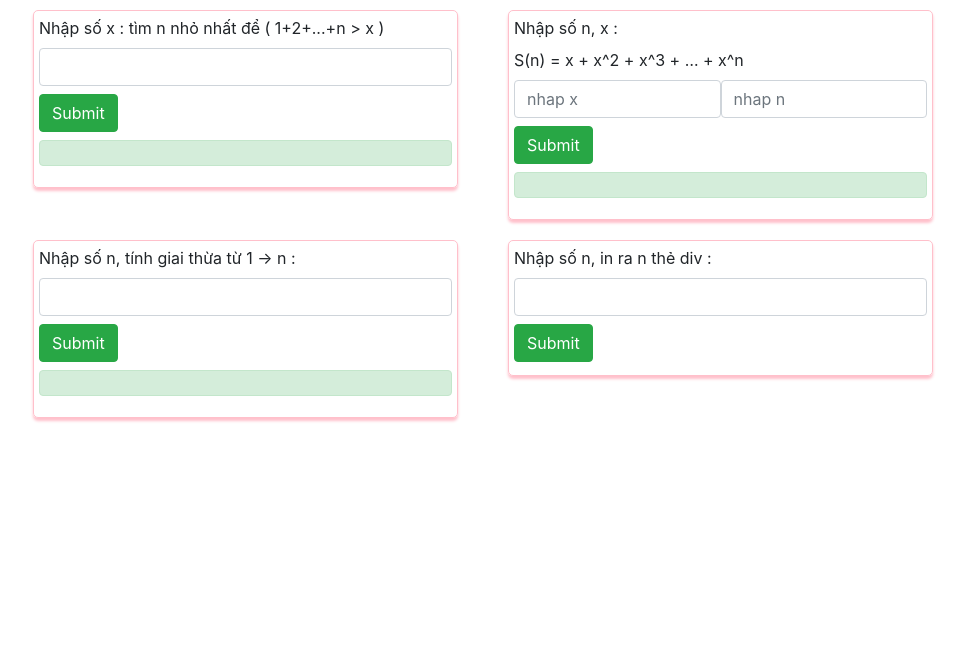
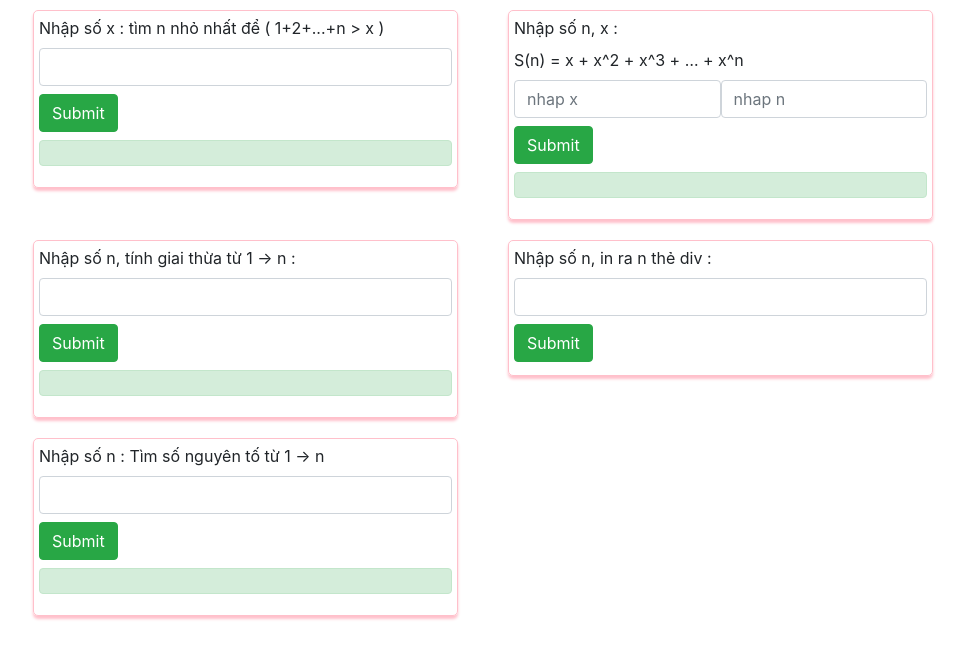
Before and after one commit to Hanh28111995/B29-_JS_DAY_6-TranHuuHanh, a plain HTML site: page index.html in a window 1280 px wide. Shown: the whole page, without its empty margins (62-1027 px from the left). Drawn offline with nearby package versions, Linux system fonts and the light colour scheme.

Commit message:
second commit

```diff
--- a/index.html
+++ b/index.html
@@ -100,6 +100,23 @@
         </div>
       </div>
     </div>
+    <!-- // bai 5 ////////////////////bai tap them ///////////////////// -->
+    <div class="container">
+      <div class="row">
+        <div class="col-sm-5">
+          <div class="form-group hanh">
+            <label>Nhập số n : Tìm số nguyên tố từ 1 -> n </label>
+            <input id="txtNum6" type="text" class="form-control" />
+            <button class="btn btn-success my-2" onclick="submit6() ">
+              Submit
+            </button>
+            <div
+              id="noti6"
+              class="alert alert-success"
+              style="display: block"
+            ></div>
+          </div>
+        </div>
     <!-- Optional JavaScript -->
     <!-- jQuery first, then Popper.js, then Bootstrap JS -->
     <script
--- a/main.js
+++ b/main.js
@@ -74,34 +74,34 @@ function submit5() {
 
 }
 
+// bai 5 ////////////////////bai tap them /////////////////////
+function submit6() {
+    var count = 0 ;
+    var iii = "";
+    var n = parseInt (document.getElementById ("txtNum6").value)||0;
+    document.getElementById ("noti6").innerHTML = "";
+    if (n<=0) {document.getElementById ("noti6").innerHTML = "Nhập lại số n";}
+    else
+    {
+        // document.getElementById ("noti6").innerHTML = "n = ";
+        for(var i =1; i<=n; i++)
+        {
+            for(var y =1; y<=n; y++)
+            {
+                if( (i%y)==0 ) { count++;}
+            }
+            if (count == 2)
+            {
+                 iii = iii + i + " ";
+                count = 0;
+                console.log(iii);
+            }
+            else
+            {
+                count = 0;
+            }
+        }
+        document.getElementById ("noti6").innerHTML = "n = "+ iii;
+    }
 
-// function submit() {
-// var content = "";
-// var content_HTML = "";
-// for ( var i = 0; i < 5 ; i++ )
-// {
-//     content =  content + "*&nbsp;&nbsp;&nbsp;	" ;
-//     content_HTML += "<div>"+ content + "</div>";
-//     console.log(content_HTML);
-// }
-// document.getElementById ("noti").style.display ="block";
-// document.getElementById ("noti").innerHTML = content_HTML;
-// }
-
-
-// function submit1() {
-//      var n = parseInt (document.getElementById ("Num1").value) ||0;
-//      var x = parseInt (document.getElementById ("Num2").value) ||0;
-
-
-//     var count1 = 0; multi = 1 ;
-//     // var contentHTML = "";
-//     do
-//     {
-//         count1++;
-//         multi = multi * count1;
-//     }
-//     while ( count1 < n)
-//     document.getElementById ("noti1").style.display ="block";
-//     document.getElementById ("noti1").innerHTML = multi;
-// }
+}
```
